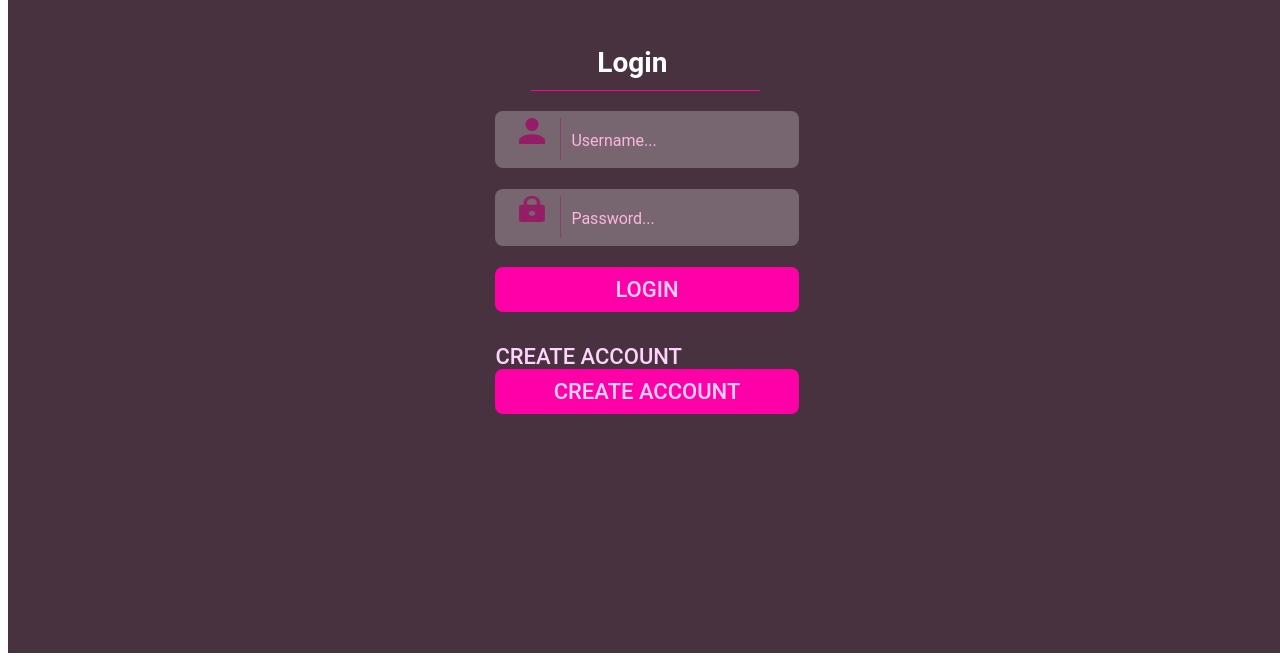
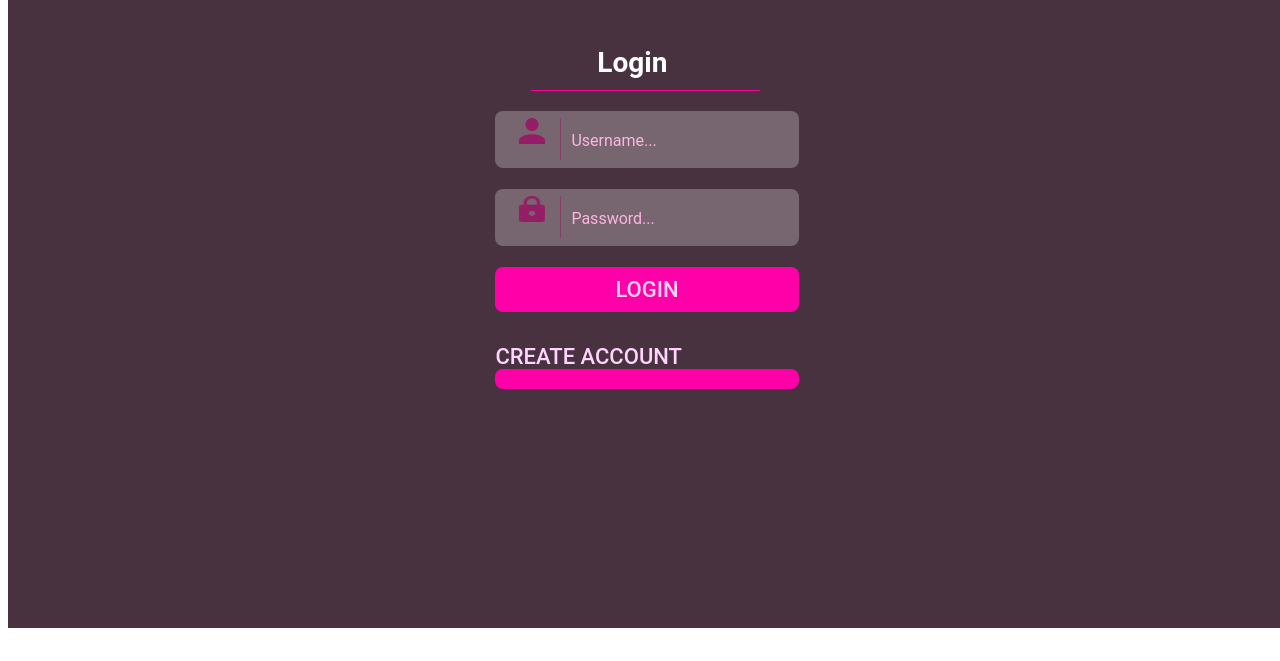
Before and after one commit to HiteshPranav267/cc, a plain HTML site: page index.html in a window 1280 px wide. Shown: the part 203-864 px from the top of the page. After the commit the page ends 839 px from the top, so only its background shows below. Drawn offline with Linux system fonts and the light colour scheme.

Commit message:
Update index.html

```diff
--- a/index.html
+++ b/index.html
@@ -27,7 +27,6 @@
         <div class="button">
             <span class="create-account">CREATE ACCOUNT</span>
             <div class="button-1">
-                <span class="create-account-1">CREATE ACCOUNT</span>
             </div>
         </div>
     </div>
```
